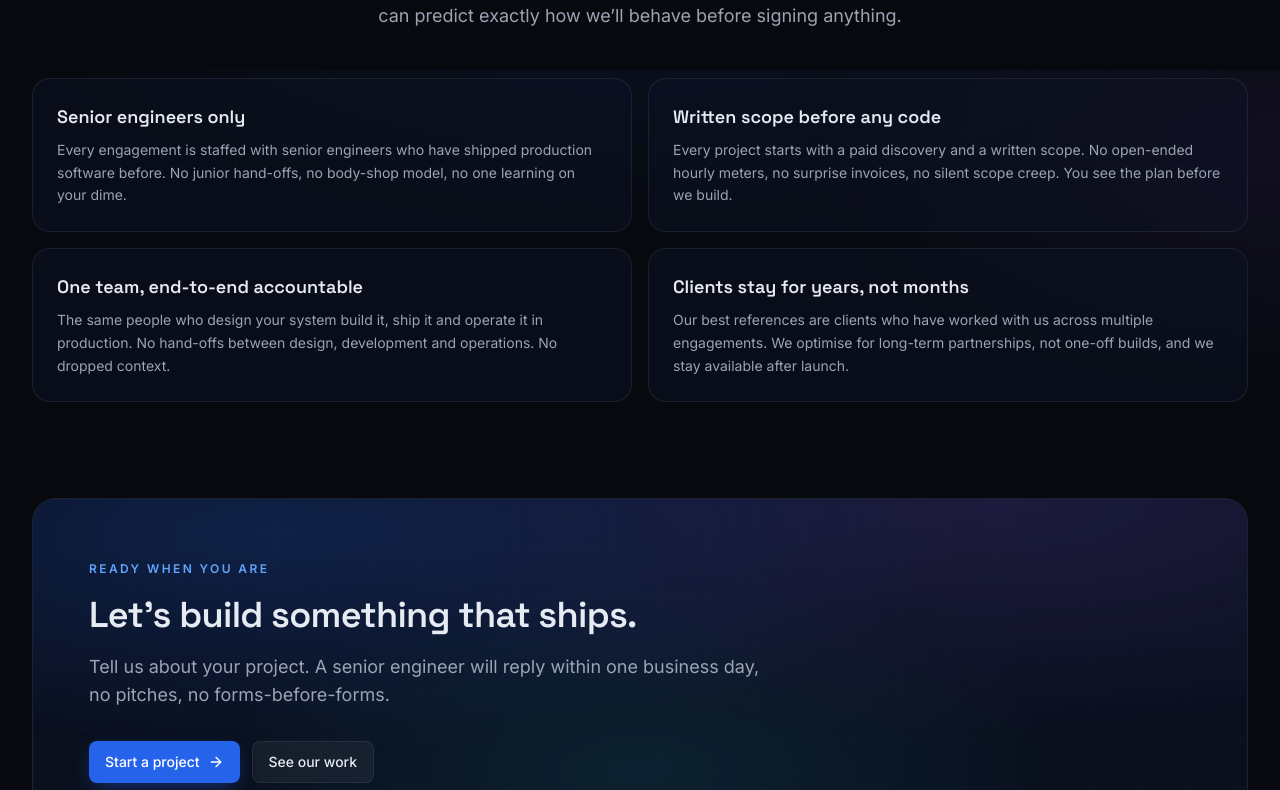
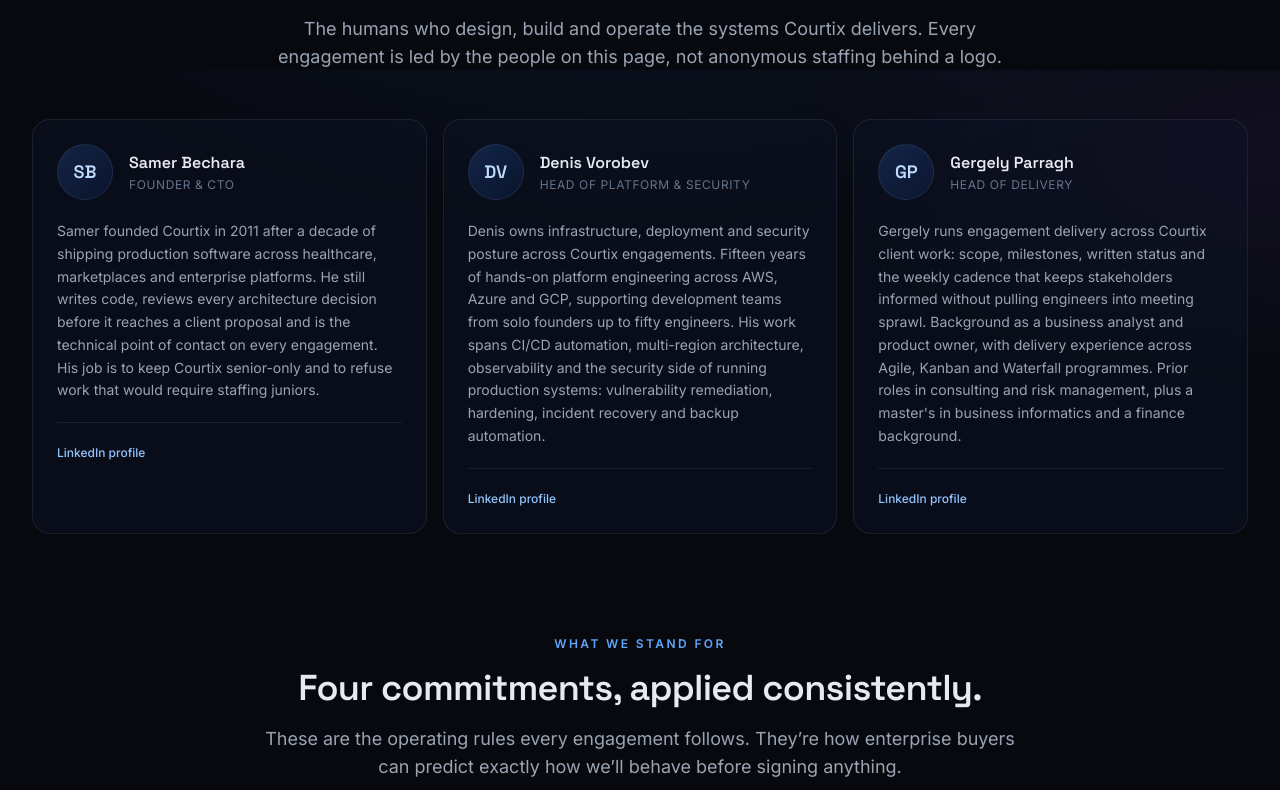
Before and after one commit to arbet/courtix-com, a Next.js app in the folder web/: page /about in a window 1280 px wide. Shown: the part 1530-2320 px from the top of the page. Built offline with nearby package versions, Linux system fonts and the light colour scheme.

Commit message:
Add named team section to About with three senior leaders
Replaces anonymous positioning with Samer (Founder & CTO), Denis Vorobev
(Head of Platform & Security) and Gergely Parragh (Head of Delivery),
each with bio, role and LinkedIn URL. Initials badges stand in until
matched headshots are ready.

```diff
--- a/web/src/app/about/page.tsx
+++ b/web/src/app/about/page.tsx
@@ -37,6 +37,35 @@
   { k: "100+", v: "Clients worldwide" },
   { k: "20+", v: "Countries served" },
 ];
+
+const team = [
+  {
+    name: "Samer Bechara",
+    role: "Founder & CTO",
+    bio: "Samer founded Courtix in 2011 after a decade of shipping production software across healthcare, marketplaces and enterprise platforms. He still writes code, reviews every architecture decision before it reaches a client proposal and is the technical point of contact on every engagement. His job is to keep Courtix senior-only and to refuse work that would require staffing juniors.",
+    linkedin: "https://www.linkedin.com/in/samerbechara/",
+  },
+  {
+    name: "Denis Vorobev",
+    role: "Head of Platform & Security",
+    bio: "Denis owns infrastructure, deployment and security posture across Courtix engagements. Fifteen years of hands-on platform engineering across AWS, Azure and GCP, supporting development teams from solo founders up to fifty engineers. His work spans CI/CD automation, multi-region architecture, observability and the security side of running production systems: vulnerability remediation, hardening, incident recovery and backup automation.",
+    linkedin: "https://www.linkedin.com/in/denis-vorobev-9238bb20a/",
+  },
+  {
+    name: "Gergely Parragh",
+    role: "Head of Delivery",
+    bio: "Gergely runs engagement delivery across Courtix client work: scope, milestones, written status and the weekly cadence that keeps stakeholders informed without pulling engineers into meeting sprawl. Background as a business analyst and product owner, with delivery experience across Agile, Kanban and Waterfall programmes. Prior roles in consulting and risk management, plus a master's in business informatics and a finance background.",
+    linkedin: "https://www.linkedin.com/in/gergely-parragh/",
+  },
+];
+
+function initialsOf(name: string) {
+  const cleaned = name.replace(/\[|\]/g, "");
+  const parts = cleaned.trim().split(/\s+/);
+  if (parts.length === 0) return "?";
+  if (parts.length === 1) return parts[0].slice(0, 2).toUpperCase();
+  return (parts[0][0] + parts[parts.length - 1][0]).toUpperCase();
+}
 
 export default function AboutPage() {
   const { registration, contact } = siteConfig;
@@ -113,6 +142,42 @@
 
       <section className="container-max my-24">
         <SectionHeading
+          eyebrow="The team"
+          title="Senior engineers you can name before you sign."
+          description="The humans who design, build and operate the systems Courtix delivers. Every engagement is led by the people on this page, not anonymous staffing behind a logo."
+          align="center"
+        />
+        <div className="mt-12 grid gap-4 md:grid-cols-2 lg:grid-cols-3">
+          {team.map((p) => (
+            <div
+              key={p.name + p.role}
+              className="flex h-full flex-col rounded-2xl border border-border-subtle bg-surface-1/40 p-6 transition-all hover:border-border-strong hover:bg-surface-1/70"
+            >
+              <div className="flex items-center gap-4">
+                <div className="flex h-14 w-14 shrink-0 items-center justify-center rounded-full border border-border-subtle bg-gradient-to-br from-brand-500/20 to-brand-700/10 font-display text-lg font-semibold text-brand-200">
+                  {initialsOf(p.name)}
+                </div>
+                <div className="min-w-0">
+                  <h3 className="truncate text-base font-semibold text-fg">{p.name}</h3>
+                  <div className="mt-0.5 text-xs uppercase tracking-wider text-fg-faint">{p.role}</div>
+                </div>
+              </div>
+              <p className="mt-5 text-sm leading-relaxed text-fg-muted">{p.bio}</p>
+              <div className="mt-5 pt-4 border-t border-border-subtle">
+                <Link
+                  href={p.linkedin}
+                  className="inline-flex items-center gap-1.5 text-xs font-medium text-brand-300 hover:text-brand-200"
+                >
+                  LinkedIn profile
+                </Link>
+              </div>
+            </div>
+          ))}
+        </div>
+      </section>
+
+      <section className="container-max my-24">
+        <SectionHeading
           eyebrow="What we stand for"
           title="Four commitments, applied consistently."
           description="These are the operating rules every engagement follows. They’re how enterprise buyers can predict exactly how we’ll behave before signing anything."
```
